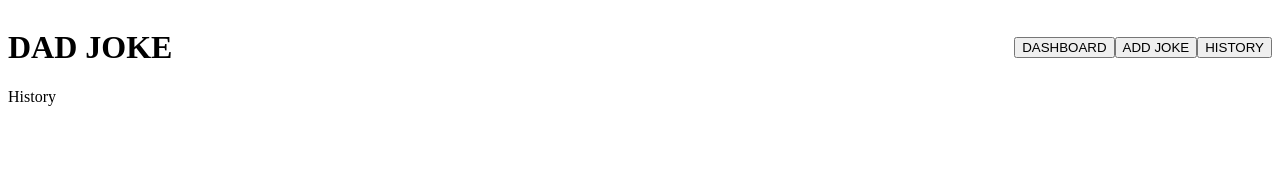
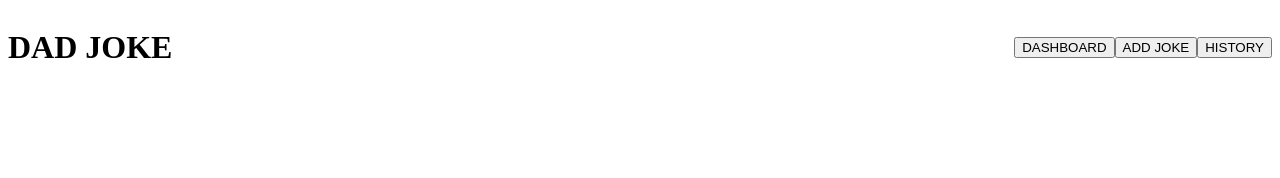
Before and after one commit to Programmers00/reactQuestion, a React (Create React App) app: page /history in a window 1280 px wide. Shown: the top 178 px of the page. Built offline with nearby package versions, Linux system fonts and the light colour scheme.

Commit message:
refs #5 [History] implement basic page

```diff
--- a/src/routes/History.js
+++ b/src/routes/History.js
@@ -1,11 +1,14 @@
+import {useState} from 'react'
 // css
 import styles from '../style/history.module.css'
 
 function History() {
+  // jokes: when localStorage has jokes(key) and localStorage jokes array(value) is not empty, localStorage jokes array is used. if not default empty array.
+  const [history, setHistory] = useState(localStorage.jokes && JSON.parse(localStorage.jokes).length !== 0 ? JSON.parse(localStorage.getItem("jokes")) : [])
   return (
     <div className={styles.container}>
       <div>
-        History
+        {history.map((joke, index) => <h2 key={index}>{joke}</h2>)}
       </div>
     </div>
   );
```
